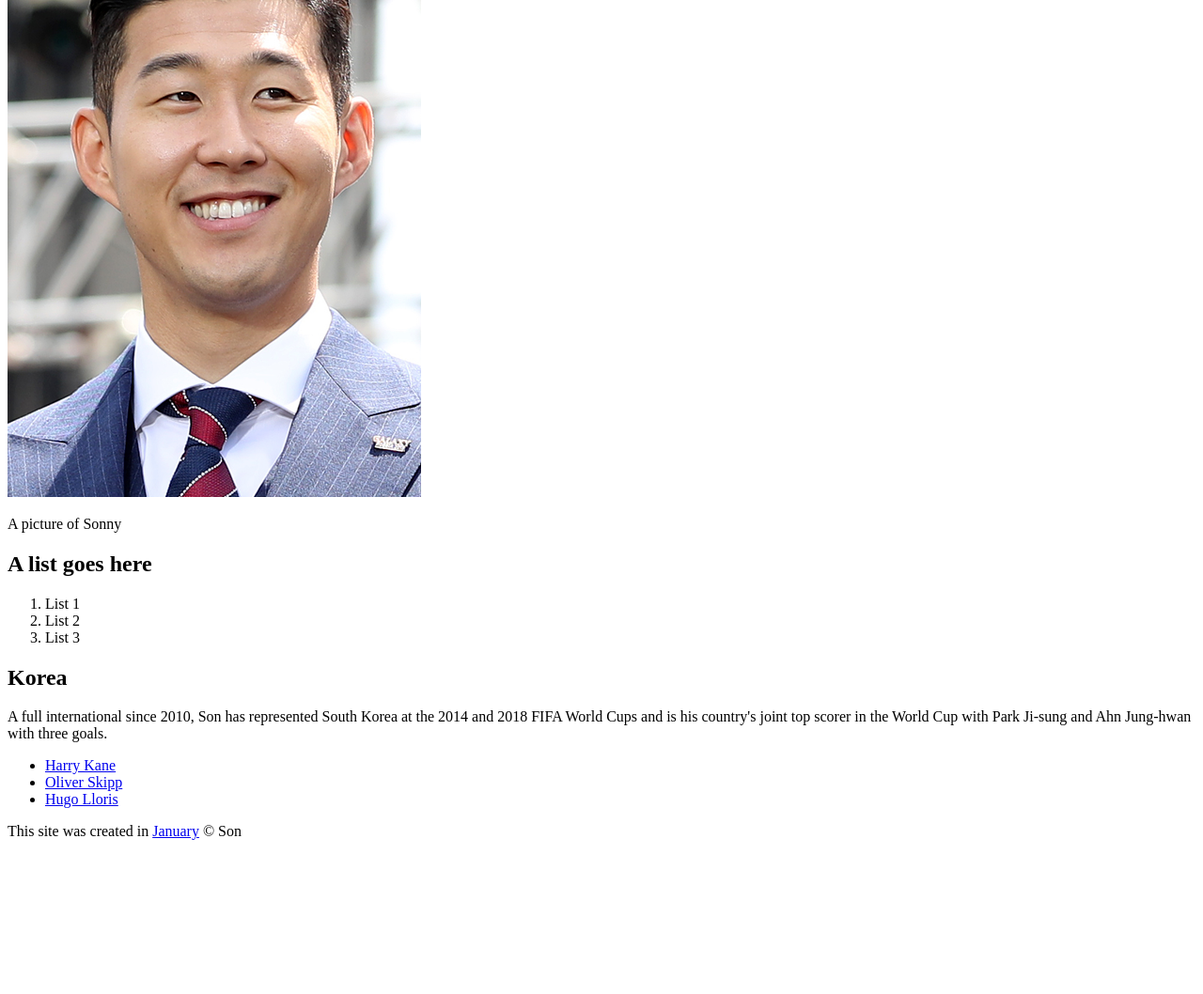
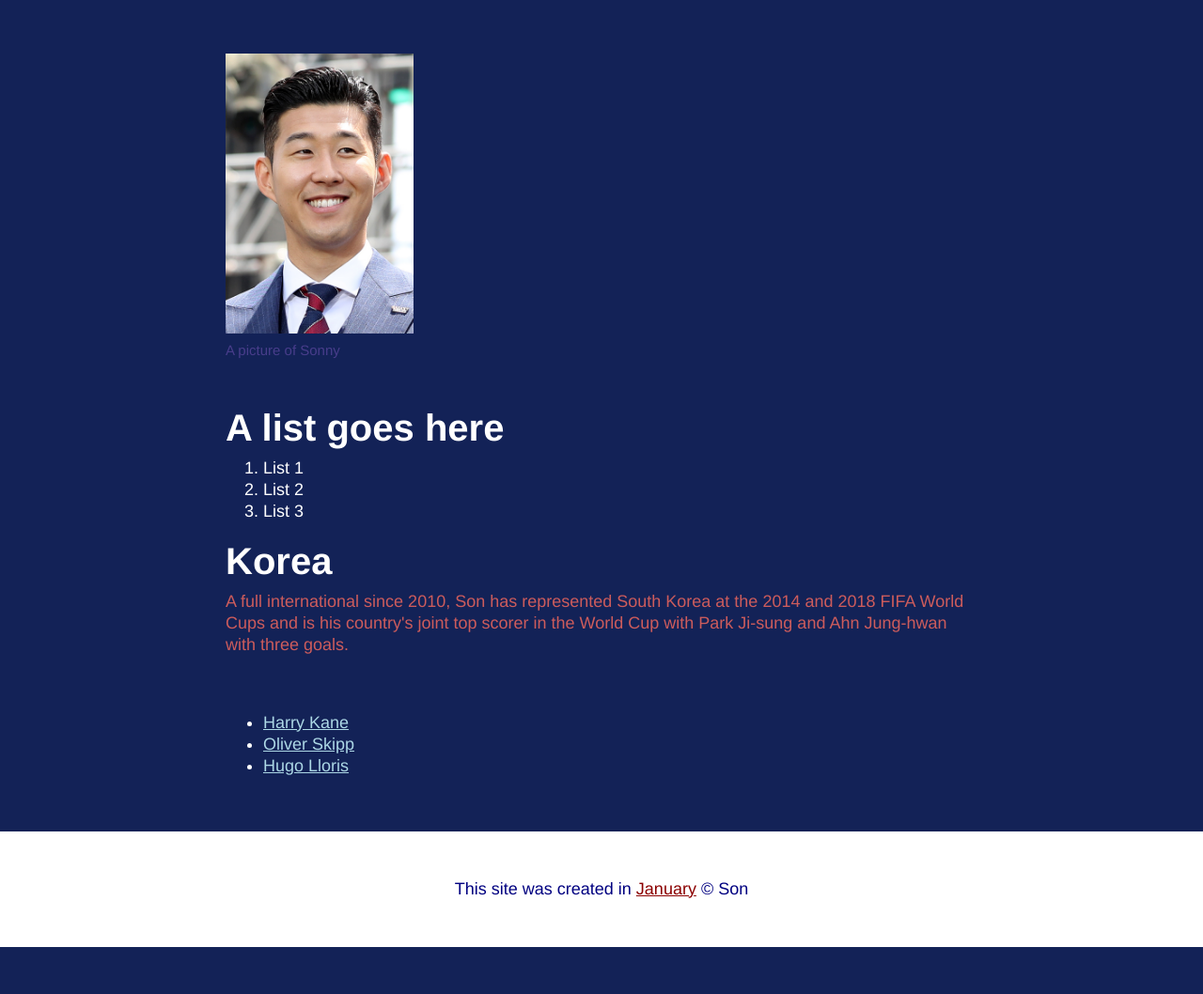
Before and after one commit to BradSadler/Son, a plain HTML site: page index.html in a window 1280 px wide. Shown: the part 600-1658 px from the top of the page at 94% size. Before the commit the page ends 1510 px from the top, so only its background shows below. Drawn offline with Linux system fonts and the light colour scheme.

Commit message:
CSS SONNY

```diff
--- /dev/null
+++ b/css/hero.css
@@ -0,0 +1,89 @@
+body{
+	margin: 0;
+	color: white;
+	line-height: 23px;
+	font-size: 18px;
+	font-family: Helvetica, Arial, sans-serif;
+	text-align: left;
+}
+
+header{
+	background: #132257;
+	text-align: center;
+	padding-top: 50px;
+	padding-bottom: 50px;
+}
+
+h1, h2, p{
+	font-family: Helvetica, Arial, sans-serif;
+	margin-bottom: 60px;
+}
+
+header h1{
+	color: white;
+	font-family: Helvetica, Arial, sans-serif;
+	font-size: 80px;
+}
+
+header img{
+	border-radius: 150px;
+	width: 300px;
+	border: 10px solid white;
+}
+
+main img{
+	border-radius: 0px;
+	width: 200px;
+	border: 0px solid white;
+}
+
+main{
+	max-width: 800px;
+	text-align: left;
+	margin: 0 auto;
+	padding: 40px
+
+}
+
+main img{
+	max-width: 100%;
+}
+
+h2 {
+	color: white;
+	font-size: 40px;
+	margin: 30px 0 20px;
+}
+
+
+a{
+	color: lightblue;
+}
+
+a:hover{
+	color: red;
+	background-color: green;
+}
+
+footer{
+	background-color: white;
+	color: navy;
+	padding: 50px;
+
+}
+
+footer p{margin: 0;}
+
+footer a{
+	color: darkred;
+}
+
+p.caption{
+	color: darkslateblue;
+	font-size: 15px;
+	margin-top: 0;
+}
+
+p.red{
+	color: indianred;
+}
--- a/index.html
+++ b/index.html
@@ -7,6 +7,9 @@
 
 	<!-- favicon -->
 	<link rel="icon" href="https://i.pinimg.com/564x/ea/a4/0f/eaa40f40807144003c8c2c2f5a5af38d.jpg">
+
+	<!-- link to css -->
+	<link rel="stylesheet" href="css/hero.css">
 
 </head>
 <body>
@@ -21,7 +24,7 @@
 		<h2>About Son</h2>
 		<p>Son Heung-min is a South Korean professional footballer who plays as a forward for the Premier League club Tottenham Hotspur and captains the South Korea national team.</p>
 		<img src="sonimage/sonimage1.png">
-		<p>A picture of Sonny</p>
+		<p class="caption">A picture of Sonny</p>
 
 		<!-- List -->
 		<h2>A list goes here</h2>
@@ -33,7 +36,7 @@
 
 		<!-- Korea -->
 		<h2>Korea</h2>
-		<p>A full international since 2010, Son has represented South Korea at the 2014 and 2018 FIFA World Cups and is his country's joint top scorer in the World Cup with Park Ji-sung and Ahn Jung-hwan with three goals.</p>
+		<p class="red">A full international since 2010, Son has represented South Korea at the 2014 and 2018 FIFA World Cups and is his country's joint top scorer in the World Cup with Park Ji-sung and Ahn Jung-hwan with three goals.</p>
 		<ul>
 			<li><a target="_blank" href="https://en.wikipedia.org/wiki/Harry_Kane">Harry Kane</a></li>
 			<li><a target="_blank" href="https://en.wikipedia.org/wiki/Oliver_Skipp">Oliver Skipp</a></li>
```
Also changed, not shown: 1 other file.
